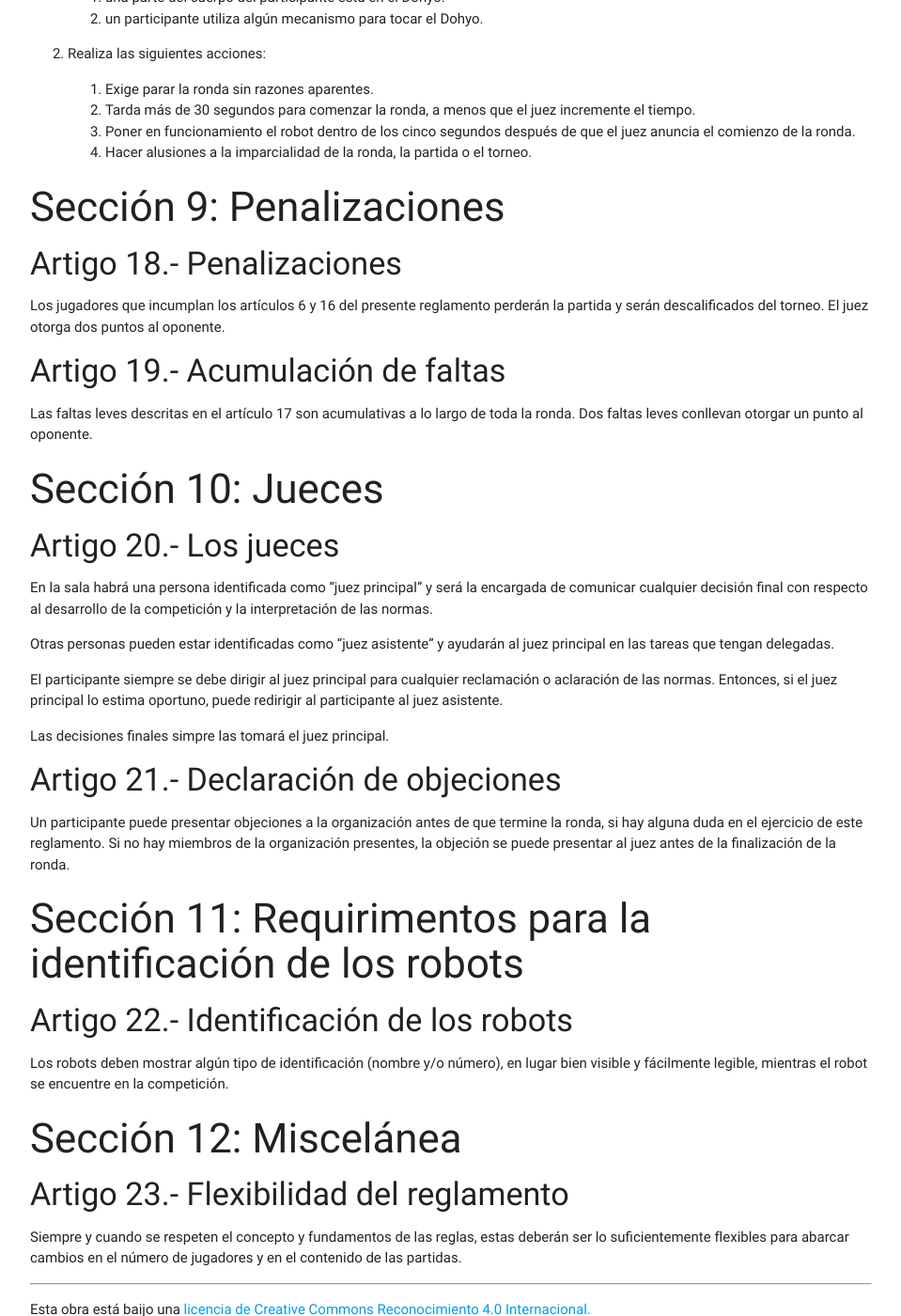
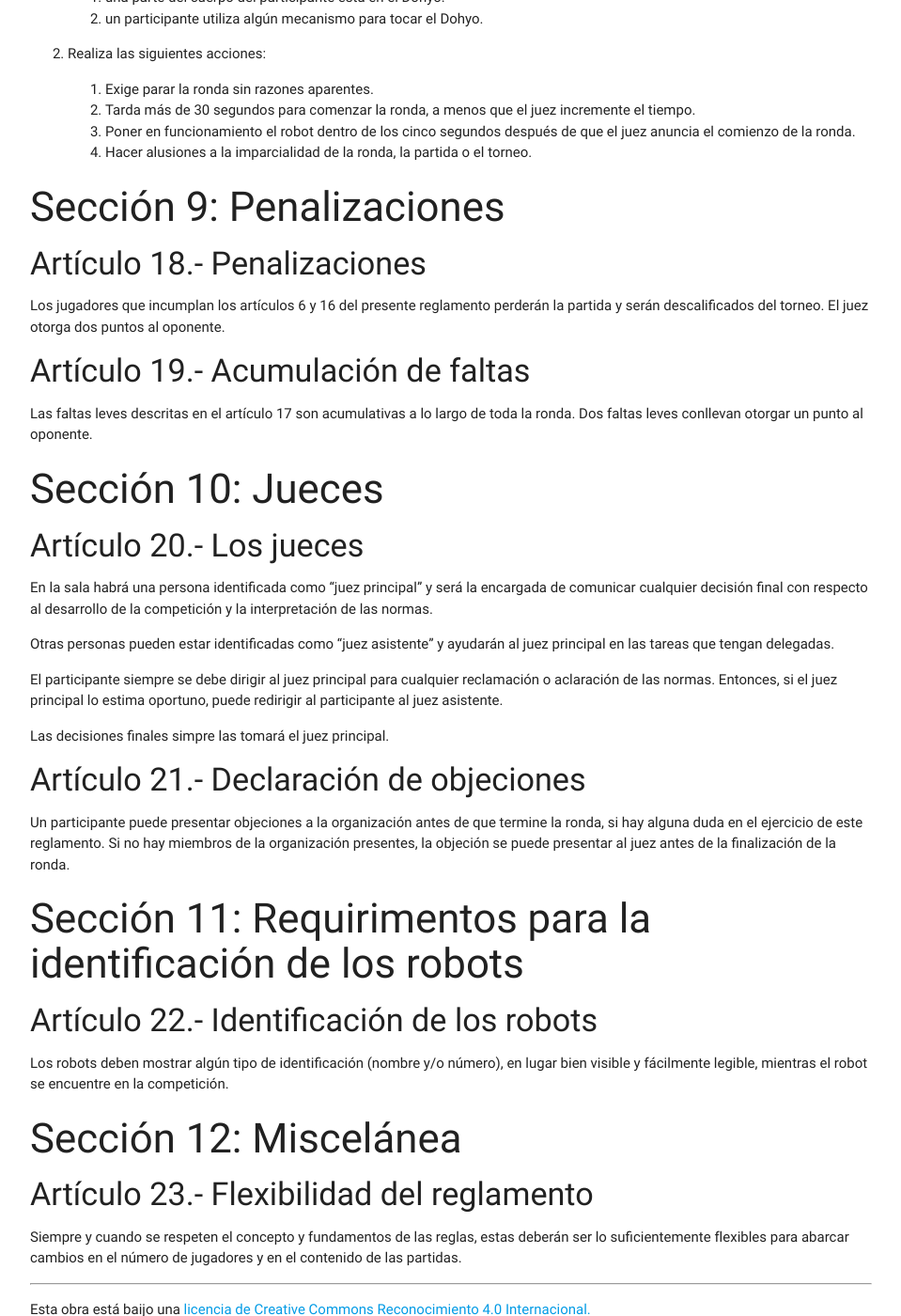
Before and after one commit to brico-labs/Regulamentos, a Jekyll site: the page built from minisumo_es.md, in a window 1280 px wide and 1400 px high, scrolled down 5481 px. Shown: the whole window at 94% size, without its empty margins (160-1119 px from the left). Built offline with Jekyll 4.4.1, drawn with Linux system fonts in a browser that asks for light colours; nearby versions of some CDN libraries; some of the changed text lies outside the part shown.

Commit message:
Corregida traducción

```diff
--- a/minisumo_es.md
+++ b/minisumo_es.md
@@ -20,10 +20,10 @@
 
 ### Sección 2: Requisitos del Dohyo
 
-#### Artigo 2.- Interior del Dohyo
+#### Artículo 2.- Interior del Dohyo
 El interior del Dohyo se define como la superficie de juego rodeada de una línea en el borde, que también forma parte de la superficie de juego. Cualquier lugar fuera de esta área se considera el exterior del Dohyo.
 
-#### Artigo 3.- Especificaciones del Dohyo
+#### Artículo 3.- Especificaciones del Dohyo
 
 1. El Dohyo será de forma circular y de unas dimensiones adecuadas para cada clase de robot.
 2. Las líneas de inicio (shikiri-sen) constan de dos líneas paralelas pintadas en color marrón (o equivalente para la absorción de la luz IR) centradas en el Dohyo, con unas dimensiones y espacio de separación adaptadas a cada clase de robot. La distancia de separación entre las líneas se mide a sus bordes exteriores.
@@ -40,14 +40,14 @@
 <sup>* Líneas de inicio (shikiri-sen)
 Estas medidas puoden variar un 5%</sup>
 
-#### Artigo 4.- Exterior del Dohyo
+#### Artículo 4.- Exterior del Dohyo
 Debe haber un espacio, adecuado a cada clase de robot, fuera del borde exterior del Dohyo.
 Este espacio puede ser de cualquier color, material o forma. Este área, con el Dohyo en el medio, se va a llamar el "área del Dohyo". Cualquier marca o parte de la plataforma del Dohyo
 fuera de las dimensiones mínimas también serán considerados en el área del Dohyo.
 
 ### Sección 3: Reglamentación para los Robots
 
-#### Artigo 5.- Especificaciones
+#### Artículo 5.- Especificaciones
 
 1. La placa controladora del robot, en caso de haberla, debe estar basada en tecnologías abiertas. También son válidas las plataformas o kits de robótica basados en tecnologías abiertas.
 
@@ -63,7 +63,7 @@
 
 5. El robot debe tener un nombre o número con fines de registro y seguimiento. El robot debe mostrar este nombre o número para permitir su identificación a la organización y jueces y a los espectadores.
 
-#### Artigo 6.- Restricciones
+#### Artículo 6.- Restricciones
 
 1. Dispositivos para crear interferencias (jamming), como LED’s IR con la intención de saturar los sensores IR del oponente.
 
@@ -85,7 +85,7 @@
 
 ### Sección 4: Desarrollo de las partidas
 
-#### Artigo 7.- Desarrollo de las partidas
+#### Artículo 7.- Desarrollo de las partidas
 1. Una partida consta de tres rondas, con un tiempo total de tres minutos, a menos que sea extendido por los jueces.
 
 2. El primer participante que gane dos rondas o reciba dos puntos, dentro del tiempo límite, será el ganador de la partida. Un participante recibe un punto cuando gana una ronda. Si se alcanza el límite de tiempo antes de que un participante pueda obtener dos puntos y uno de los participantes ha recibido un punto, el participante con ese punto se considera el ganador de la partida.
@@ -94,26 +94,26 @@
 
 ### Sección 5: Comienzo, parada, reanudación y finalización de una ronda
 
-#### Artigo 8.- Comienzo
+#### Artículo 8.- Comienzo
 Tras las instrucciones de los jueces, los dos participantes se acercarán al Dohyo y pondrán un robot en su mitad del Dohyo, detrás de la línea de inicio. El robot o cualquier parte de este no puede ser colocado más allá de la línea de inicio hacia su oponente. No se requiere poner el
 robot directamente detrás de dicha línea de inicio y podrá colocarse en cualquier zona siempre que respeta una línea imaginaria respecto de la línea de inicio. Cuando el juez anuncie el comienzo de la ronda, los participantes activarán sus robots y, después de cinco segundo, los robots empezarán a operar. Durante estos cinco segundos los participantes deberán abandonar el área del Dohyo.
 
-#### Artigo 9.- Parada y reanudación
+#### Artículo 9.- Parada y reanudación
 Las rondas se paran y reanudan por indicación de los jueces.
 
-#### Artigo 10.- Finalización
+#### Artículo 10.- Finalización
 Las rondas finalizan por indicación de los jueces. Los participantes podrán recuperar sus robots en el área del Dohyo.
 
 ### Sección 6: Tiempo de partida
 
-#### Artigo 11.- Tiempo de partida
+#### Artículo 11.- Tiempo de partida
 Una partida debe llevarse a cabo en un total de 3 minutos, que comenzarán y finalizarán por orden de los jueces.
 
-#### Artigo 12.- Rolda extra
+#### Artículo 12.- Rolda extra
 Si, por decisión de los jueces, se requiera una ronda extra, ésta tendrá una duración máxima
 de 3 minutos.
 
-#### Artigo 13.- Exclusións de tempo
+#### Artículo 13.- Exclusións de tempo
 Lo siguiente no está incluido dentro del tiempo de partida:
 
 1. El tiempo transcurrido desde que los jueces anuncian el punto de la ronda hasta el comienzo de la siguiente ronda. El tiempo establecido entre rondas es de 30 segundos.
@@ -122,7 +122,7 @@
 
 ### Sección 7: Puntuación
 
-#### Artigo 14.- Puntuación
+#### Artículo 14.- Puntuación
 Un punto se otorga cuando:
 
 1. Un participante fuerza al robot contrincante a tocar el área fuera del Dohyo, incluyendo el borde lateral del mismo.
@@ -144,13 +144,13 @@
 
 ### Sección 8: Faltas
 
-#### Artigo 15.- Faltas
+#### Artículo 15.- Faltas
 Los participantes que realicen cualquiera de los hechos descritos en los Artículos 6, 16 o 17, serán amonestados por saltarse este reglamento.
 
-#### Artigo 16.- Insultos
+#### Artículo 16.- Insultos
 Un participante que profiere insultos al oponente o a los jueces, o pone voces en el robot que pronuncie palabras insultantes, o que aparezcan escritas en el cuerpo del robot, o que realice gestos insultantes, se considera una falta por incumplimiento de este reglamento.
 
-#### Artigo 17.- Faltas leves
+#### Artículo 17.- Faltas leves
 Se considera una falta leve cuando un participante:
 
 1. Entra en el Dohyo durante la ronda, excepto cuando el participante lo hace pararecoger el robot fuera del Dohyo una vez el juez anunció la asignación del punto o para la ronda. Entrar en el Dohyo significa:
@@ -167,16 +167,16 @@
 
 ### Sección 9: Penalizaciones
 
-#### Artigo 18.- Penalizaciones
+#### Artículo 18.- Penalizaciones
 Los jugadores que incumplan los artículos 6 y 16 del presente reglamento perderán la partida y serán descalificados del torneo. El juez otorga dos puntos al oponente.
 
-#### Artigo 19.- Acumulación de faltas
+#### Artículo 19.- Acumulación de faltas
 Las faltas leves descritas en el artículo 17 son acumulativas a lo largo de toda la ronda. Dos
 faltas leves conllevan otorgar un punto al oponente.
 
 ### Sección 10: Jueces
 
-#### Artigo 20.- Los jueces
+#### Artículo 20.- Los jueces
 En la sala habrá una persona identificada como "juez principal" y será la encargada de comunicar cualquier decisión final con respecto al desarrollo de la competición y la interpretación de las normas.
 
 Otras personas pueden estar identificadas como "juez asistente" y ayudarán al juez principal en las tareas que tengan delegadas.
@@ -185,17 +185,17 @@
 
 Las decisiones finales simpre las tomará el juez principal.
 
-#### Artigo 21.- Declaración de objeciones
+#### Artículo 21.- Declaración de objeciones
 Un participante puede presentar objeciones a la organización antes de que termine la ronda, si hay alguna duda en el ejercicio de este reglamento. Si no hay miembros de la organización presentes, la objeción se puede presentar al juez antes de la finalización de la ronda.
 
 ### Sección 11: Requirimentos para la identificación de los robots
 
-#### Artigo 22.- Identificación de los robots
+#### Artículo 22.- Identificación de los robots
 Los robots deben mostrar algún tipo de identificación (nombre y/o número), en lugar bien visible y fácilmente legible, mientras el robot se encuentre en la competición.
 
 ### Sección 12: Miscelánea
 
-#### Artigo 23.- Flexibilidad del reglamento
+#### Artículo 23.- Flexibilidad del reglamento
 Siempre y cuando se respeten el concepto y fundamentos de las reglas, estas deberán ser lo suficientemente flexibles para abarcar cambios en el número de jugadores y en el contenido de las partidas.
 
 ---
```
